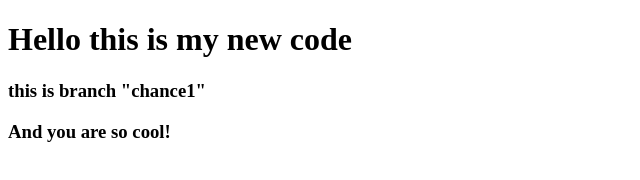
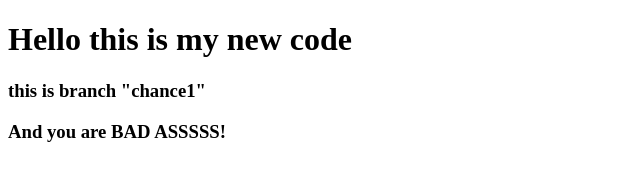
Before and after one commit to arinjainn/firstrepo, a plain HTML site: page index.html in a window 1280 px wide. Shown: the whole page, without its empty margins (0-640 px from the left). Drawn offline with Linux system fonts and the light colour scheme.

Commit message:
changes in branch chance11

```diff
--- a/index.html
+++ b/index.html
@@ -8,6 +8,6 @@
   <body>
     <h1>Hello this is my new code</h1>
     <h3>this is branch "chance1"</h3>
-    <h3>And you are so cool!</h3>
+    <h3>And you are BAD ASSSSS!</h3>
   </body>
 </html>
```
